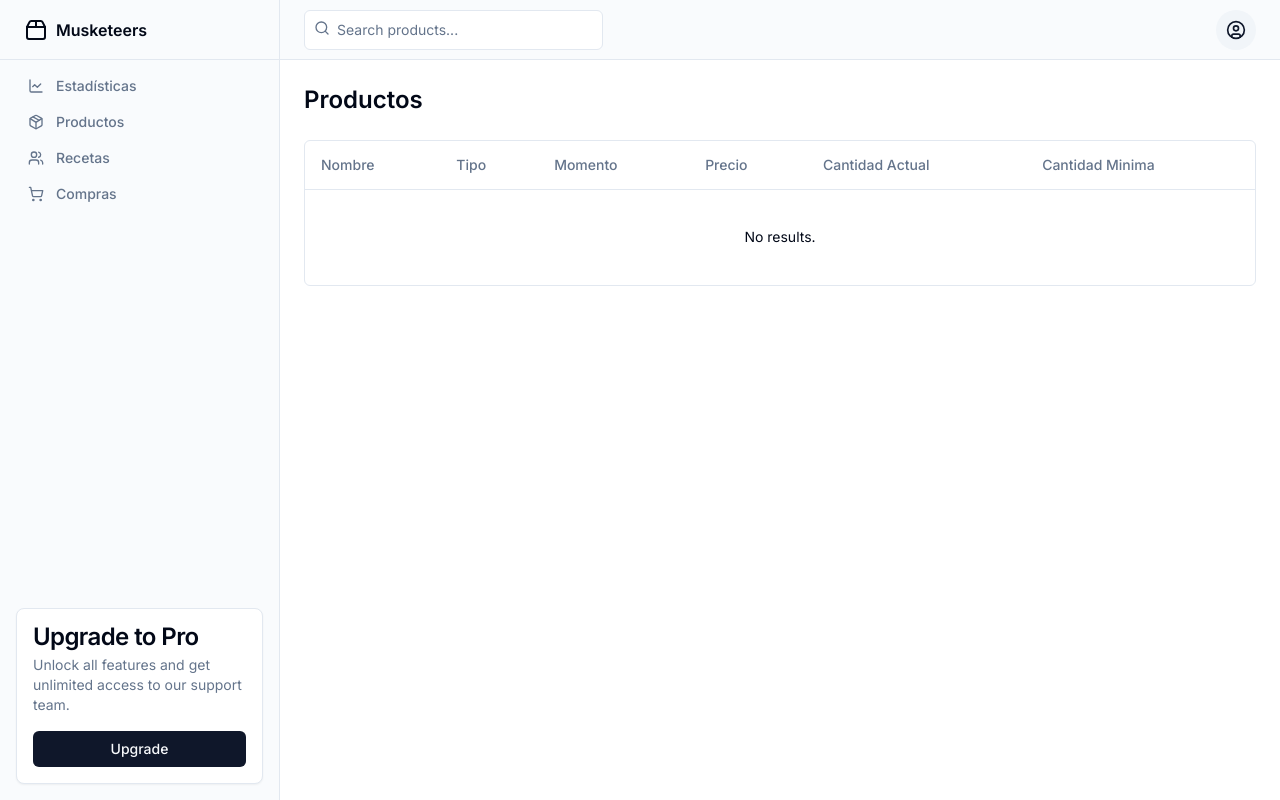
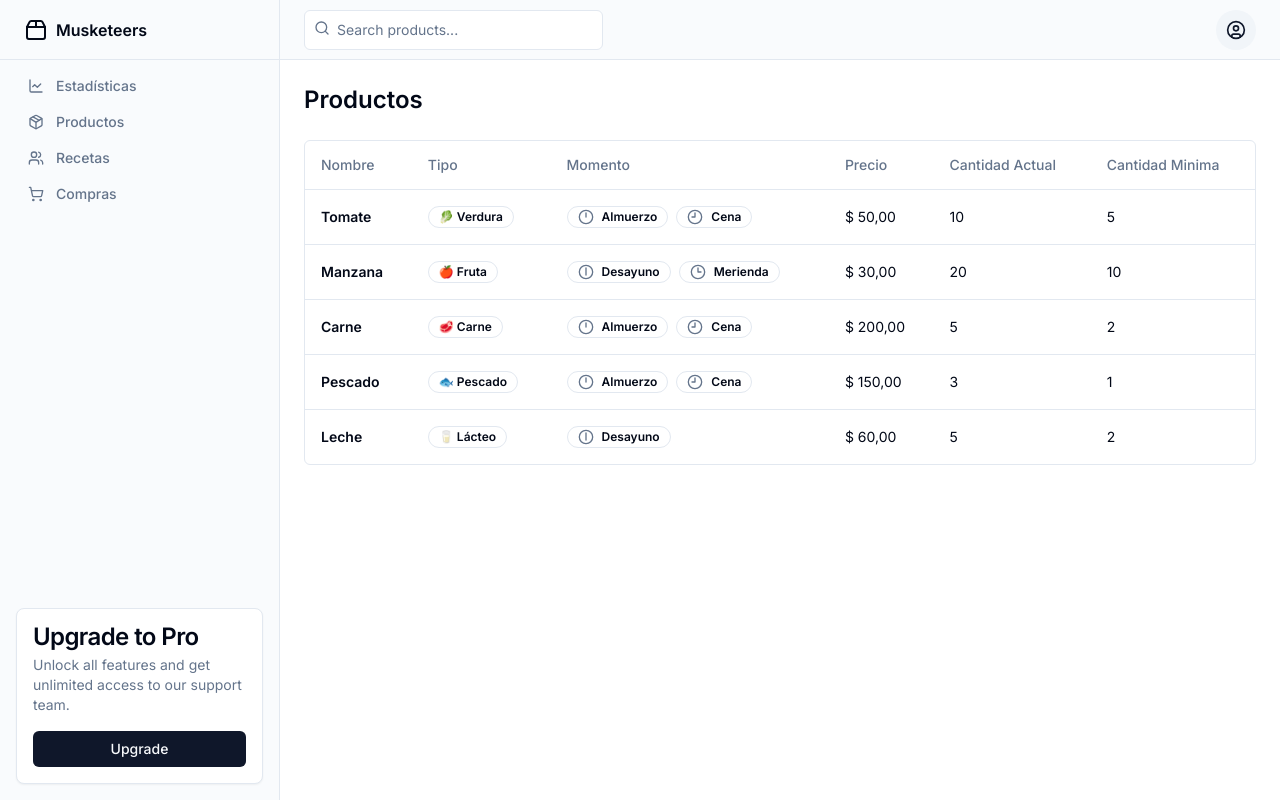
Before and after one commit to brunopistarino/ucse-prog2-Musketeers-Duelli-Pierini-Pistarino, a Next.js app in the folder web/: page /productos in a window 1280 px wide. Built offline with nearby package versions, Linux system fonts and the light colour scheme.

Commit message:
Avances en productos

```diff
--- a/web/app/(dashboard)/productos/columns.tsx
+++ b/web/app/(dashboard)/productos/columns.tsx
@@ -1,35 +1,68 @@
 "use client";
 
+import { Badge } from "@/components/ui/badge";
 import { ColumnDef } from "@tanstack/react-table";
+import { Clock12, Clock3, Clock6, Clock9 } from "lucide-react";
 
 // This type is used to define the shape of our data.
 // You can use a Zod schema here if you want.
-export type Payment = {
+type ProductType = "verdura" | "fruta" | "carne" | "pescado" | "lacteo";
+type Moment = "desayuno" | "almuerzo" | "merienda" | "cena";
+
+export type Product = {
   nombre: string;
-  tipo: string;
-  momento: string[];
+  tipo: ProductType;
+  momento: Moment[];
   precio: number;
   cantidadActual: number;
   cantidadMinima: number;
-  //   status: "pending" | "processing" | "success" | "failed";
 };
 
-export const columns: ColumnDef<Payment>[] = [
+export const columns: ColumnDef<Product>[] = [
   {
     accessorKey: "nombre",
     header: "Nombre",
+    cell: ({ row }) => (
+      <span className="font-semibold">{row.getValue("nombre")}</span>
+    ),
   },
   {
     accessorKey: "tipo",
     header: "Tipo",
+    // cell: (row) => tipos[row.getValue()],
+    cell: (row) => (
+      <Badge variant={"outline"}>{tipos[row.getValue() as ProductType]}</Badge>
+    ),
   },
   {
     accessorKey: "momento",
     header: "Momento",
+    cell: ({ row }) => (
+      <div className="flex flex-wrap gap-2">
+        {(row.getValue("momento") as Moment[]).map((momento) => {
+          const Icon = momentos[momento].icon;
+          return (
+            <Badge
+              key={momento}
+              variant={"outline"}
+              className="flex items-center gap-2"
+            >
+              <Icon className="h-4 w-4 text-muted-foreground" />
+              {momentos[momento].label}
+            </Badge>
+          );
+        })}
+      </div>
+    ),
   },
   {
     accessorKey: "precio",
     header: "Precio",
+    cell: ({ row }) =>
+      new Intl.NumberFormat("es-AR", {
+        style: "currency",
+        currency: "ARS",
+      }).format(row.getValue("precio")),
   },
   {
     accessorKey: "cantidadActual",
@@ -40,3 +73,30 @@ export const columns: ColumnDef<Payment>[] = [
     header: "Cantidad Minima",
   },
 ];
+
+const tipos = {
+  verdura: "🥬 Verdura",
+  fruta: "🍎 Fruta",
+  carne: "🥩 Carne",
+  pescado: "🐟 Pescado",
+  lacteo: "🥛 Lácteo",
+};
+
+const momentos = {
+  desayuno: {
+    label: "Desayuno",
+    icon: Clock6,
+  },
+  almuerzo: {
+    label: "Almuerzo",
+    icon: Clock12,
+  },
+  merienda: {
+    label: "Merienda",
+    icon: Clock3,
+  },
+  cena: {
+    label: "Cena",
+    icon: Clock9,
+  },
+};
--- a/web/app/(dashboard)/productos/page.tsx
+++ b/web/app/(dashboard)/productos/page.tsx
@@ -1,11 +1,52 @@
 import Dashboard from "@/components/dashboard-02";
 import { Button } from "@/components/ui/button";
 import { DataTable } from "./data-table";
-import { columns } from "./columns";
+import { columns, Product } from "./columns";
+
+const data: Product[] = [
+  {
+    nombre: "Tomate",
+    tipo: "verdura",
+    momento: ["almuerzo", "cena"],
+    precio: 50,
+    cantidadActual: 10,
+    cantidadMinima: 5,
+  },
+  {
+    nombre: "Manzana",
+    tipo: "fruta",
+    momento: ["desayuno", "merienda"],
+    precio: 30,
+    cantidadActual: 20,
+    cantidadMinima: 10,
+  },
+  {
+    nombre: "Carne",
+    tipo: "carne",
+    momento: ["almuerzo", "cena"],
+    precio: 200,
+    cantidadActual: 5,
+    cantidadMinima: 2,
+  },
+  {
+    nombre: "Pescado",
+    tipo: "pescado",
+    momento: ["almuerzo", "cena"],
+    precio: 150,
+    cantidadActual: 3,
+    cantidadMinima: 1,
+  },
+  {
+    nombre: "Leche",
+    tipo: "lacteo",
+    momento: ["desayuno"],
+    precio: 60,
+    cantidadActual: 5,
+    cantidadMinima: 2,
+  },
+];
 
 export default function ChartsPage() {
-  const data = [];
-
   return (
     <main className="flex flex-1 flex-col gap-4 p-4 lg:gap-6 lg:p-6">
       <div className="flex items-center">
```
